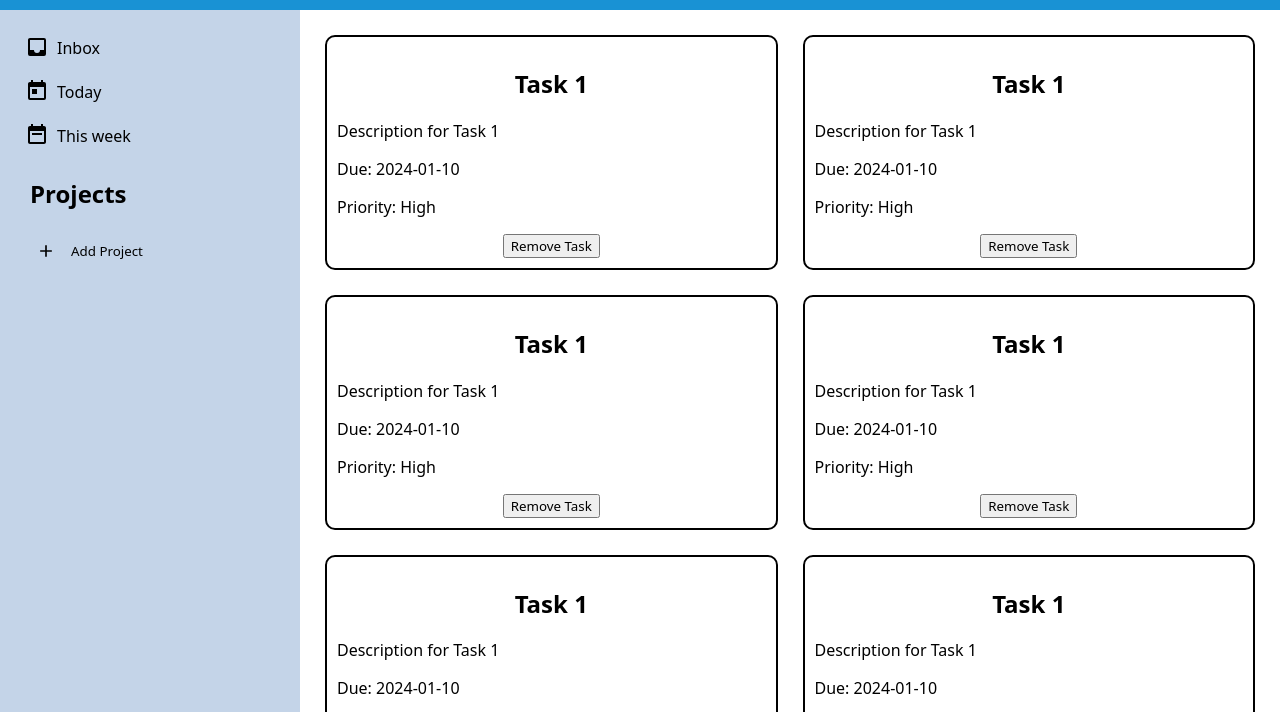
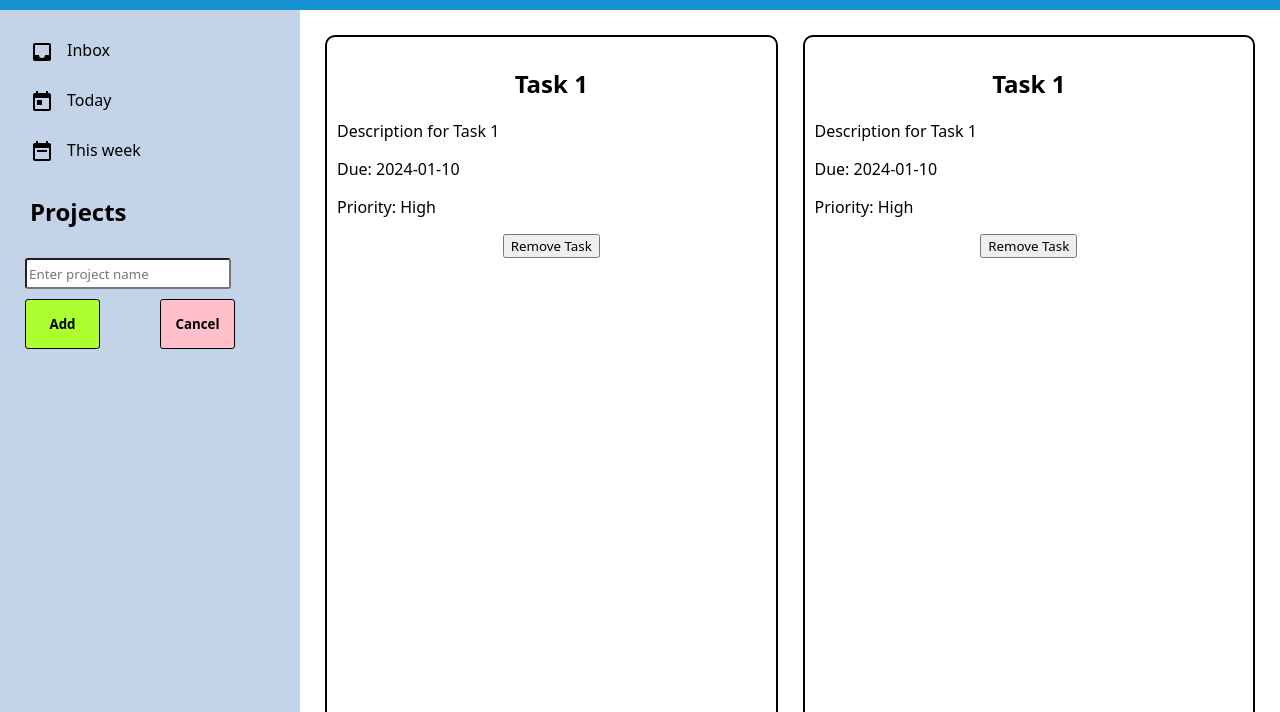
Before and after one commit to DragonflyValkyrie/todo-list, a website built with webpack: page dist/index.html in a window 1280 px wide. Both pictures are taken after a click on the button "Add Project". Shown: the part 65-777 px from the top of the page. Built offline with nearby package versions, Linux system fonts and the light colour scheme.

Commit message:
Add project button when clicked is an input field
Inpout field, confirmation add button, and cancel
button will appear when the Add Project button is
clicked. This is stylized.

```diff
--- a/src/sidebarProjects.js
+++ b/src/sidebarProjects.js
@@ -9,10 +9,6 @@ const loadSideBarProjects = () => {
   const titleElement = document.createElement("h2");
   titleElement.classList.add("project-titles");
   titleElement.textContent = "Projects";
-
-  // Project links
-  const projectLinks = document.createElement("ul");
-  projectLinks.classList.add("project-links");
 
   // Add Projects Button
   const projectAddButton = document.createElement("button");
@@ -29,6 +25,61 @@ const loadSideBarProjects = () => {
   sideProjectContainer.appendChild(titleElement);
   sideProjectContainer.appendChild(projectAddButton);
 
+  // Add event listener to the "Add Project" button
+  projectAddButton.addEventListener("click", () => {
+    // Hide the button
+    projectAddButton.classList.add("hidden");
+
+    // Create input field
+    const inputField = document.createElement("input");
+    inputField.classList.add("input-field");
+    inputField.type = "text";
+    inputField.placeholder = "Enter project name";
+    sideProjectContainer.appendChild(inputField);
+
+    // Create buttons container
+    const buttonContainer = document.createElement("div");
+    buttonContainer.classList.add("button-container");
+
+    // Create "Add" button
+    const addButton = document.createElement("button");
+    addButton.classList.add("add-button");
+
+    addButton.textContent = "Add";
+    addButton.addEventListener("click", () => {
+      // Add project to Projects class
+      const projectName = inputField.value;
+
+      console.log(`Project added: ${projectName}`);
+
+      // Remove input field and buttons
+      inputField.remove();
+      addButton.remove();
+      cancelButton.remove();
+
+      // Show the "Add Project" button
+      projectAddButton.classList.remove("hidden");
+    });
+    buttonContainer.appendChild(addButton);
+
+    // Create "Cancel" button
+    const cancelButton = document.createElement("button");
+    cancelButton.classList.add("cancel-button");
+
+    cancelButton.textContent = "Cancel";
+    cancelButton.addEventListener("click", () => {
+      // Remove input field and buttons
+      inputField.remove();
+      addButton.remove();
+      cancelButton.remove();
+
+      // Show the "Add Project" button
+      projectAddButton.classList.remove("hidden");
+    });
+    buttonContainer.appendChild(cancelButton);
+    sideProjectContainer.appendChild(buttonContainer);
+  });
+
   return sideProjectContainer;
 };
 
--- a/src/style.css
+++ b/src/style.css
@@ -61,6 +61,7 @@ li {
   width: 200px;
   text-decoration: none;
   cursor: pointer;
+  height: 30px;
 }
 
 .sidebar-links li a:hover {
@@ -72,7 +73,8 @@ li {
   width: 24px;
   height: 24px;
   margin-right: 8px;
-  vertical-align: bottom;
+  padding: 5px;
+  vertical-align: middle;
 }
 
 .project-titles {
@@ -84,11 +86,12 @@ li {
   flex-direction: row-reverse;
   justify-content: flex-end;
   align-items: center;
-  width: 200px;
+  width: 195px;
   margin: 30px;
   border: none;
   background-color: var(--sidebar-color);
   cursor: pointer;
+  height: 30px;
 }
 
 .project-add-button:hover {
@@ -100,6 +103,41 @@ li {
   width: 20px;
   height: 20px;
   margin-right: 15px;
+}
+
+.hidden {
+  display: none;
+}
+
+.input-field {
+  margin-left: 25px;
+  height: 25px;
+  border-radius: 3px;
+}
+
+.button-container {
+  display: flex;
+  gap: 60px;
+  margin-top: 10px;
+  margin-left: 25px;
+}
+
+.add-button,
+.cancel-button {
+  width: 75px;
+  height: 50px;
+  border: 1px solid black;
+  border-radius: 3px;
+  cursor: pointer;
+  font-weight: 700;
+}
+
+.add-button {
+  background: greenyellow;
+}
+
+.cancel-button {
+  background-color: pink;
 }
 
 .task-container {
--- a/src/tasksDisplay.js
+++ b/src/tasksDisplay.js
@@ -12,36 +12,6 @@ const loadTasks = () => {
   const projectOne = new Projects("Project One");
 
   // Add tasks to the project
-  projectOne.addTaskToProject(
-    "Task 1",
-    "Description for Task 1",
-    "2024-01-10",
-    "High"
-  );
-  projectOne.addTaskToProject(
-    "Task 1",
-    "Description for Task 1",
-    "2024-01-10",
-    "High"
-  );
-  projectOne.addTaskToProject(
-    "Task 1",
-    "Description for Task 1",
-    "2024-01-10",
-    "High"
-  );
-  projectOne.addTaskToProject(
-    "Task 1",
-    "Description for Task 1",
-    "2024-01-10",
-    "High"
-  );
-  projectOne.addTaskToProject(
-    "Task 1",
-    "Description for Task 1",
-    "2024-01-10",
-    "High"
-  );
   projectOne.addTaskToProject(
     "Task 1",
     "Description for Task 1",
```
Also changed, not shown: dist/main.js.
